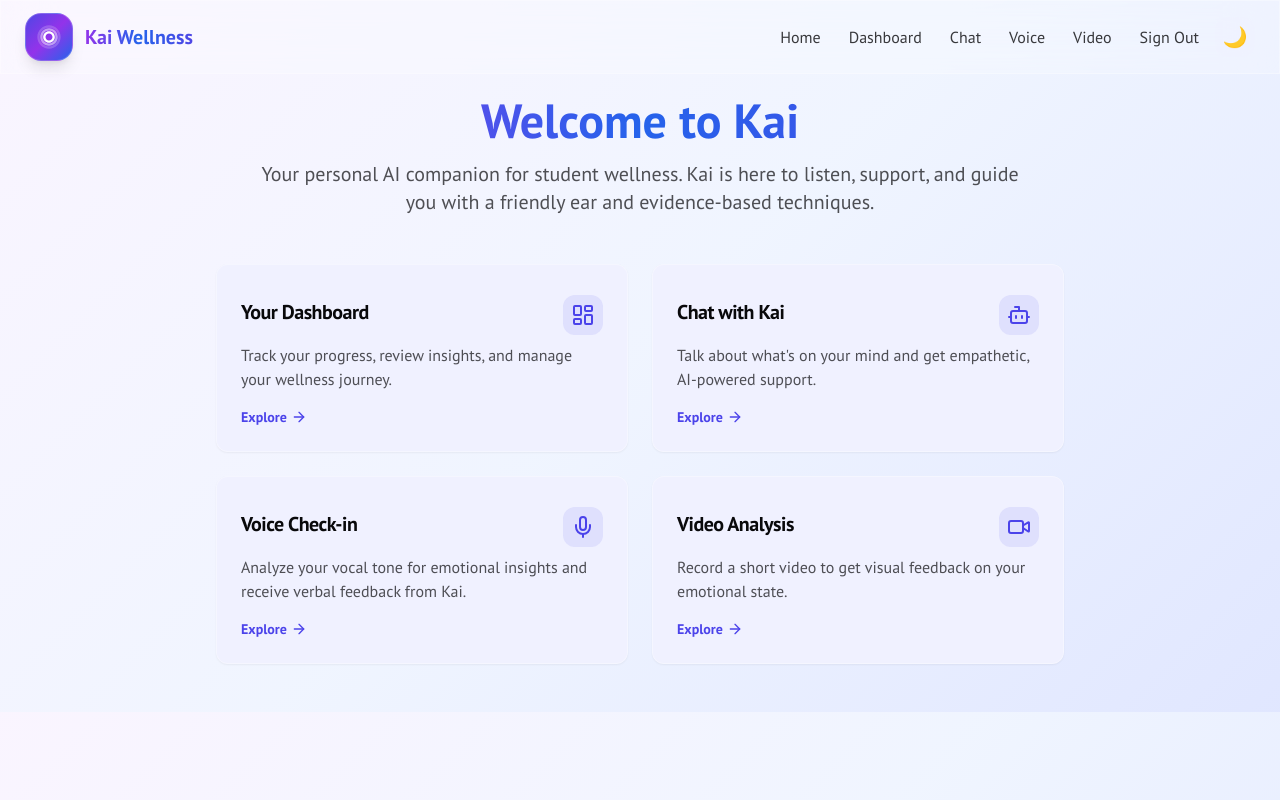
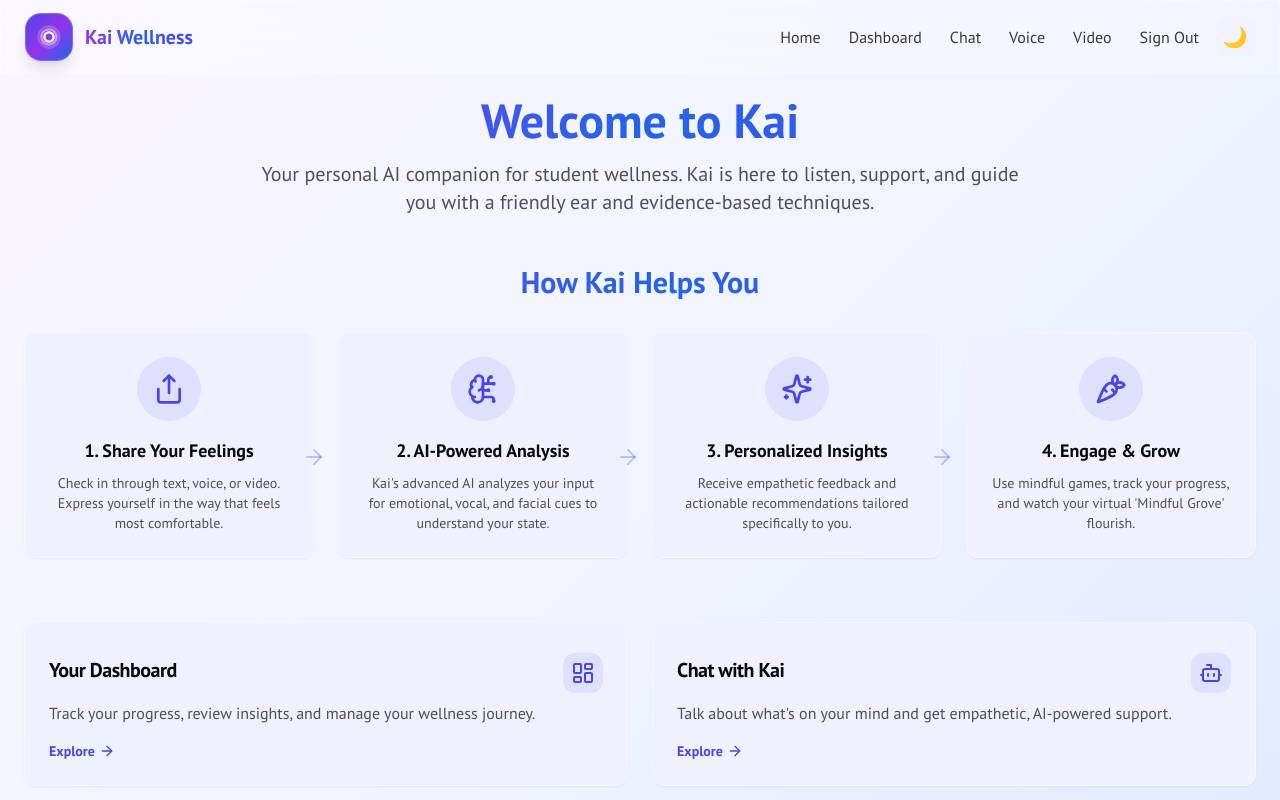
Before and after one commit to Aasim34/KAI_SIH, a Next.js app: page /home in a window 1280 px wide. Shown: the top 800 px of the page. Built offline with nearby package versions, Linux system fonts and the light colour scheme; sample sign-in values are in the browser's storage.

Commit message:
at the home page add some posters about the app like a flow chart like t

```diff
--- a/src/app/home/page.tsx
+++ b/src/app/home/page.tsx
@@ -1,7 +1,7 @@
 "use client";
 
 import { Card, CardContent, CardHeader, CardTitle } from '@/components/ui/card';
-import { ArrowRight, Bot, LayoutDashboard, Mic, Video } from 'lucide-react';
+import { ArrowRight, Bot, LayoutDashboard, Mic, Video, Share, BrainCircuit, Sparkles, Carrot } from 'lucide-react';
 import Link from 'next/link';
 import { useEffect, useState } from 'react';
 import { cn } from '@/lib/utils';
@@ -33,6 +33,29 @@ const navOptions = [
   },
 ];
 
+const flowSteps = [
+    {
+        icon: <Share className="w-8 h-8 text-primary" />,
+        title: "1. Share Your Feelings",
+        description: "Check in through text, voice, or video. Express yourself in the way that feels most comfortable.",
+    },
+    {
+        icon: <BrainCircuit className="w-8 h-8 text-primary" />,
+        title: "2. AI-Powered Analysis",
+        description: "Kai's advanced AI analyzes your input for emotional, vocal, and facial cues to understand your state.",
+    },
+    {
+        icon: <Sparkles className="w-8 h-8 text-primary" />,
+        title: "3. Personalized Insights",
+        description: "Receive empathetic feedback and actionable recommendations tailored specifically to you.",
+    },
+    {
+        icon: <Carrot className="w-8 h-8 text-primary" />,
+        title: "4. Engage & Grow",
+        description: "Use mindful games, track your progress, and watch your virtual 'Mindful Grove' flourish.",
+    },
+];
+
 export default function HomePage() {
   const [visibleCards, setVisibleCards] = useState<number[]>([]);
 
@@ -47,7 +70,7 @@ export default function HomePage() {
 
   return (
     <div className="pt-24 pb-12">
-      <div className="max-w-4xl mx-auto px-4 sm:px-6">
+      <div className="max-w-7xl mx-auto px-4 sm:px-6">
         <div className="text-center mb-12">
           <h1 className="gradient-text text-4xl md:text-5xl font-bold mb-4 font-headline">
             Welcome to Kai
@@ -55,6 +78,26 @@ export default function HomePage() {
           <p className="text-xl text-foreground/70 dark:text-foreground/60 max-w-3xl mx-auto">
             Your personal AI companion for student wellness. Kai is here to listen, support, and guide you with a friendly ear and evidence-based techniques.
           </p>
+        </div>
+
+        <div className="mb-16">
+            <h2 className="text-3xl font-bold text-center mb-8 gradient-text font-headline">How Kai Helps You</h2>
+            <div className="grid md:grid-cols-2 lg:grid-cols-4 gap-6">
+                {flowSteps.map((step, index) => (
+                    <div key={index} className="relative">
+                        <Card className="glassmorphism h-full text-center p-6">
+                            <div className="w-16 h-16 bg-primary/10 rounded-full flex items-center justify-center mx-auto mb-4">
+                                {step.icon}
+                            </div>
+                            <h3 className="text-lg font-bold mb-2 font-headline">{step.title}</h3>
+                            <p className="text-sm text-foreground/70 dark:text-foreground/60">{step.description}</p>
+                        </Card>
+                        {index < flowSteps.length - 1 && (
+                            <ArrowRight className="absolute top-1/2 -right-3 h-6 w-6 text-primary/30 hidden lg:block" />
+                        )}
+                    </div>
+                ))}
+            </div>
         </div>
 
         <div className="grid md:grid-cols-2 gap-6" style={{ perspective: '1000px' }}>
```
